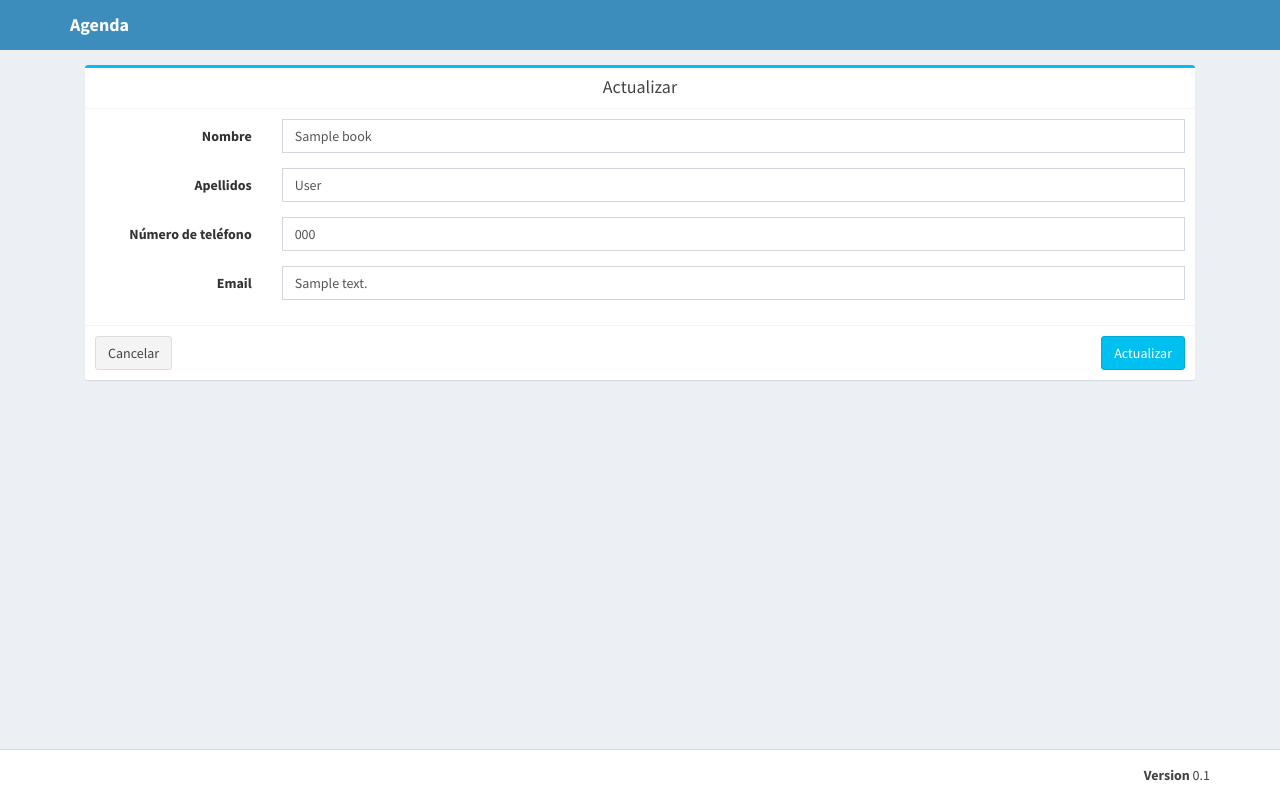
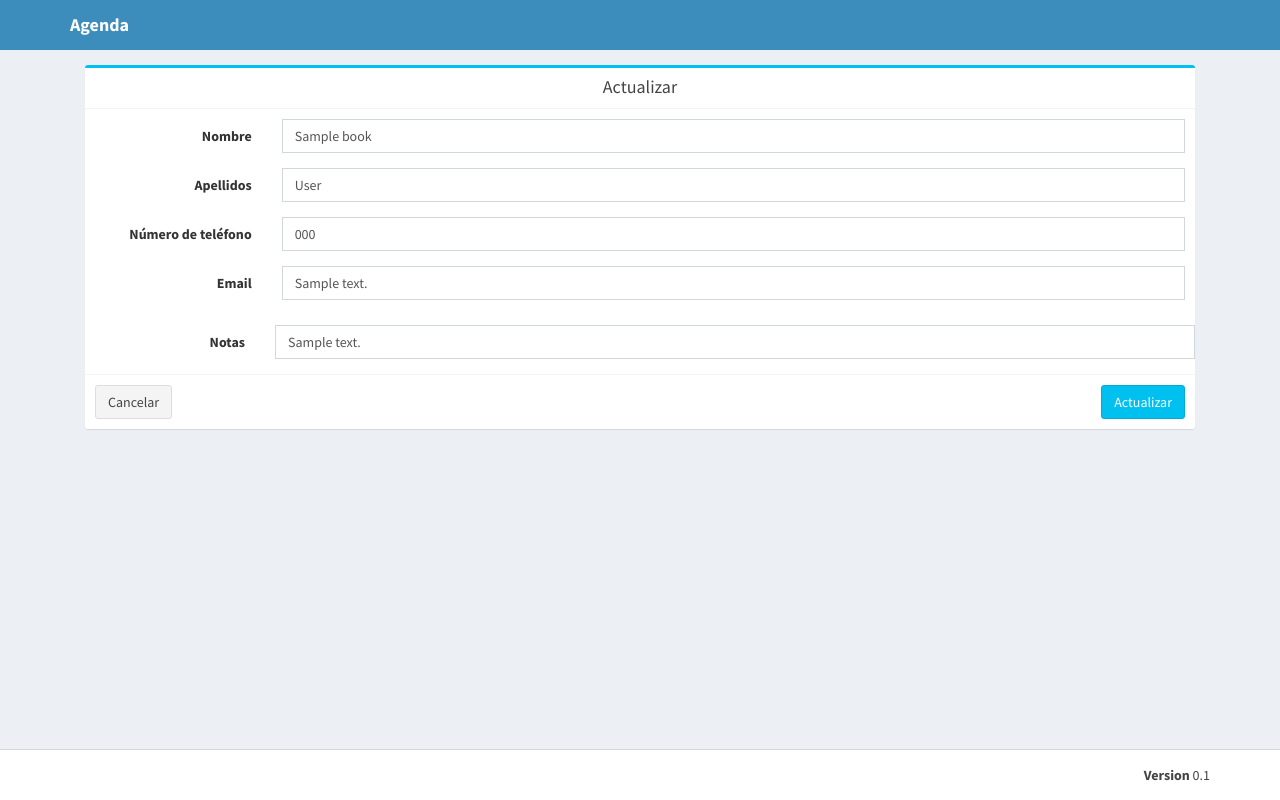
Before and after one commit to jmlcas/crud-agenda, a Flask app: page /update/1/ in a window 1280 px wide. Run offline with Flask 2, Linux system fonts and the light colour scheme; tables that the repository leaves empty hold one stand-in row (values such as "Sample post"); data that the repository does not hold is empty; some libraries are stand-ins or nearby versions.

Commit message:
Update update.html

```diff
--- a/source_code/templates/update.html
+++ b/source_code/templates/update.html
@@ -70,6 +70,14 @@
                 </div>
               </div>
 
+                <div class="form-group">
+                  <label class="col-sm-2 control-label">Notas</label>
+
+                  <div class="col-sm-10">
+                    <input name="notes" value="{{ row[5] }}" type="text" class="form-control" placeholder="Notas" autocomplete="off" required>
+                  </div>
+                </div>
+
               <div class="box-footer">
                 <a href="/"><button type="button" class="btn btn-default">Cancelar</button></a>
                 <input name="update" type="submit" class="btn btn-info pull-right" value="Actualizar">
```
